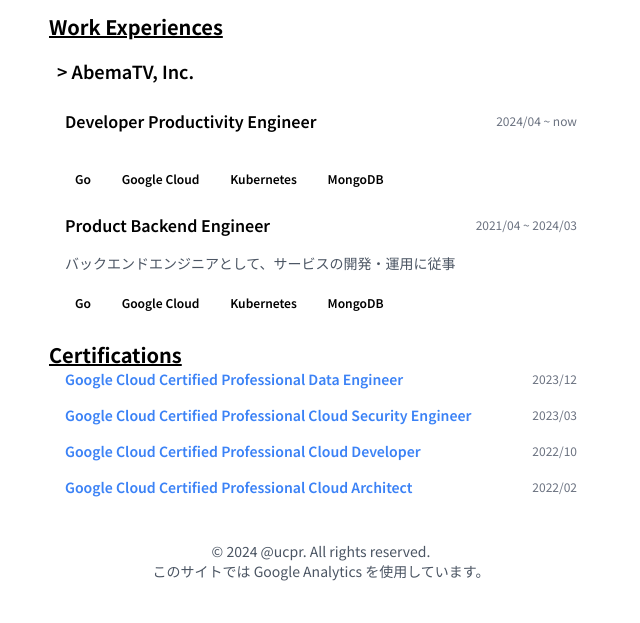
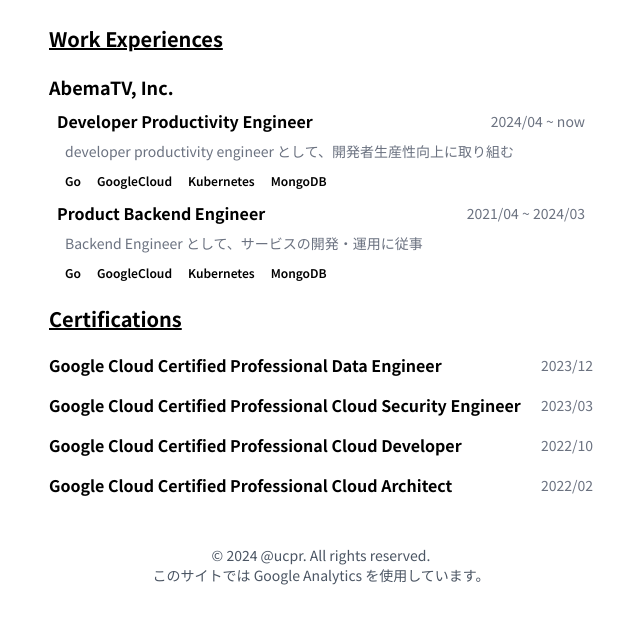
Before and after one commit to ucpr/ucpr.dev, an Astro site: page /profile in a window 1280 px wide. Shown: the part 47-670 px from the top of the page, without its empty margins (319-959 px from the left). Built offline with nearby package versions, Linux system fonts and the light colour scheme; Astro itself is replaced by a stand-in of ours.

Commit message:
chore: fix profile page styling

```diff
--- a/src/pages/profile/index.astro
+++ b/src/pages/profile/index.astro
@@ -26,14 +26,14 @@
       {
         name: "Developer Productivity Engineer",
         period: "2024/04 ~ now",
-        description: "",
-        tags: ["Go", "Google Cloud", "Kubernetes", "MongoDB"],
+        description: "developer productivity engineer として、開発者生産性向上に取り組む",
+        tags: ["Go", "GoogleCloud", "Kubernetes", "MongoDB"],
       },
       {
         name: "Product Backend Engineer",
         period: "2021/04 ~ 2024/03",
-        description: "バックエンドエンジニアとして、サービスの開発・運用に従事",
-        tags: ["Go", "Google Cloud", "Kubernetes", "MongoDB"],
+        description: "Backend Engineer として、サービスの開発・運用に従事",
+        tags: ["Go", "GoogleCloud", "Kubernetes", "MongoDB"],
       },
     ],
   },
@@ -65,56 +65,38 @@
 ---
 
 <Layout title="ucpr.dev | profile">
-  <div class="px-4">
+  <div class="px-4 py-3">
+    <h2 class="text-xl font-bold underline">Work Experiences</h2>
+    <div class="py-3">
+      {workExperiences.map((experience) => (
         <div>
-      <h2 class="text-xl font-bold underline">
-        Work Experiences
-      </h2>
-
-      <div class="space-y-2 mx-auto">
-        {workExperiences.map((experience) => (
-          <div class="px-2 pt-2">
-            <h3 class="font-semibold text-lg py-2">&gt; {experience.company}</h3>
+          <h3 class="text-lg font-bold py-2">{experience.company}</h3>
           {experience.projects.map((project) => (
-              <div class="space-y-3 mt-2 px-2 py-2">
-                <div class="mx-auto">
+            <div class="px-2">
               <div class="flex justify-between items-center">
-                    <h4 class="text-md font-semibold">{project.name}</h4>
-                    <p class="text-gray-500 text-xs">{project.period}</p>
+                <h4 class="text-md font-bold">{project.name}</h4>
+                <p class="text-sm text-gray-500">{project.period}</p>
               </div>
-                  <p class="text-sm text-gray-600 text-pretty py-4">{project.description}</p>
-                  <div class="gap-3">
+              <p class="px-2 py-2 text-sm text-gray-500">{project.description}</p>
+              <div class="flex flex-wrap pb-2">
                 {project.tags.map((tag) => (
-                      <span class="text-xs font-semibold mr-2 px-2.5 py-0.5 rounded">
-                        {tag}
-                      </span>
+                  <a href=`tags/${tag}` class="px-2 py-1 text-xs font-semibold ">{tag}</a>
                 ))}
-                  </div>
               </div>
             </div>
           ))}
         </div>
       ))}
     </div>
-    </div>
 
-    <div class="py-5">
-      <h2 class="text-xl font-bold underline">
-        Certifications
-      </h2>
-
-      <div class="space-y-2 px-2">
-        {certificates.map((certification) => (
-        <div class="px-2 mx-auto">
-          <div class="flex justify-between items-center pb-2">
-            <a href={ certification.url } class="text-blue-500 hover:text-blue-700 font-semibold text-sm">
-              { certification.name }
-            </a>
-            <p class="text-gray-500 text-xs">{ certification.date }</p>
-          </div>
+    <h2 class="text-xl font-bold underline">Certifications</h2>
+    <div class="py-3">
+      {certificates.map((certificate) => (
+        <div class="flex justify-between items-center">
+          <a href={certificate.url} target="_blank" rel="noopener" class="text-base font-bold py-2">{certificate.name}</a>
+          <p class="text-sm text-gray-500">{certificate.date}</p>
         </div>
       ))}
     </div>
   </div>
-  </div>
 </Layout>
```
Lines whose indentation alone changed are shown as unchanged.
